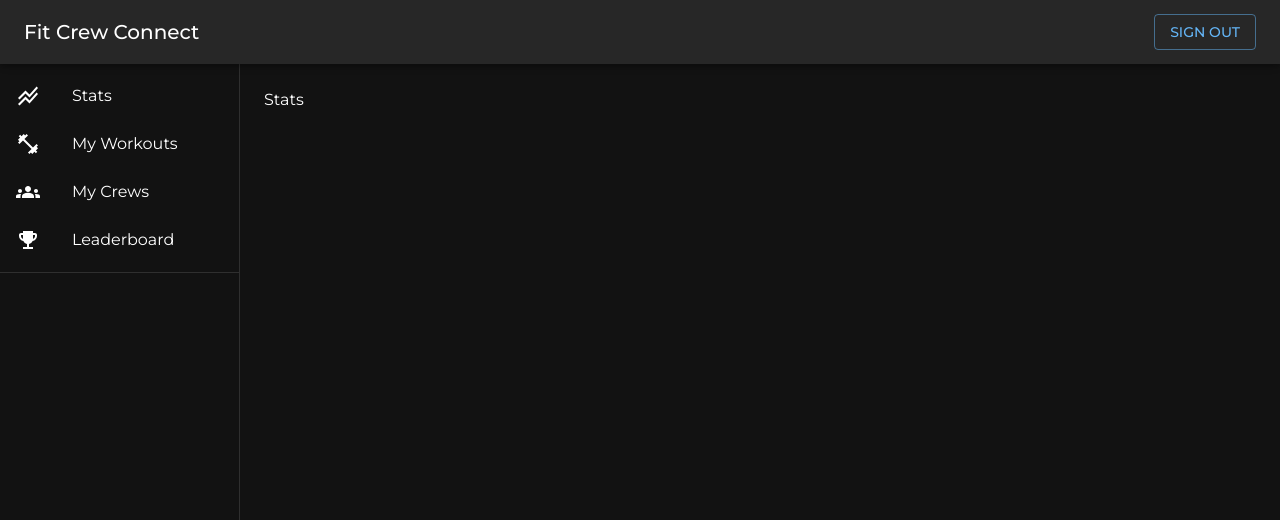
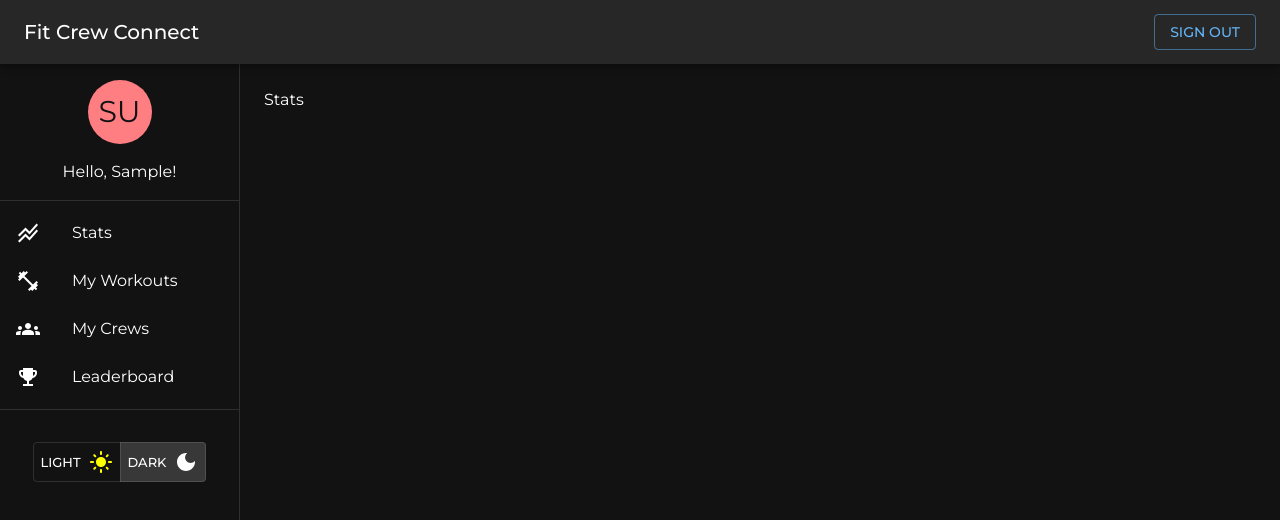
Before and after one commit to coreydbrown/FitnessLogApp.expressjs-react, a React (Create React App) app in the folder client/: page / in a window 1280 px wide. Shown: the top 520 px of the page. Built offline with nearby package versions, Linux system fonts and the light colour scheme; sample sign-in values are in the browser's storage.

Commit message:
Modified ColorModeToggler to change display property based on location and added toggler to navbar/drawer. Added avatar and hello message to drawer.

```diff
--- a/client/src/components/ColorModeToggler.js
+++ b/client/src/components/ColorModeToggler.js
@@ -7,7 +7,7 @@ import ToggleButtonGroup from "@mui/material/ToggleButtonGroup";
 import LightModeIcon from "@mui/icons-material/LightMode";
 import DarkModeIcon from "@mui/icons-material/DarkMode";
 
-const ColorModeToggler = () => {
+const ColorModeToggler = ({ isInNav }) => {
   const theme = useTheme();
   const colorMode = useContext(ColorModeContext);
 
@@ -22,7 +22,7 @@ const ColorModeToggler = () => {
 
   return (
     <Box
-      position="absolute"
+      position={isInNav ? "static" : "absolute"}
       top={{ xs: "16px", sm: "24px", md: "24px", lg: "24px", xl: "24px" }}
       right={{ xs: "16px", sm: "24px", md: "24px", lg: "24px", xl: "24px" }}
     >
--- a/client/src/components/layout/NavDrawer.js
+++ b/client/src/components/layout/NavDrawer.js
@@ -1,6 +1,7 @@
 import { useState, useContext } from "react";
 import { UserContext } from "../../context/user-context";
 import { Link } from "react-router-dom";
+import ColorModeToggler from "../ColorModeToggler";
 import AppBar from "@mui/material/AppBar";
 import Box from "@mui/material/Box";
 import Divider from "@mui/material/Divider";
@@ -19,11 +20,13 @@ import EmojiEventsIcon from "@mui/icons-material/EmojiEvents";
 import Toolbar from "@mui/material/Toolbar";
 import Typography from "@mui/material/Typography";
 import Button from "@mui/material/Button";
+import Avatar from "@mui/material/Avatar";
 
 const drawerWidth = 240;
 
 function NavDrawer(props) {
-  const { logoutUser } = useContext(UserContext);
+  const { user, logoutUser } = useContext(UserContext);
+  const userInitials = `${user.firstName.charAt(0)}${user.lastName.charAt(0)}`;
 
   const handleLogout = (e) => {
     logoutUser();
@@ -39,6 +42,24 @@ function NavDrawer(props) {
   const drawer = (
     <div>
       <Toolbar />
+      <List>
+        <ListItem key="avatar" sx={{ justifyContent: "center" }}>
+          <Avatar
+            sx={{
+              bgcolor: "#ff7e82",
+              width: "4rem",
+              height: "4rem",
+              fontSize: "30px",
+            }}
+          >
+            {userInitials}
+          </Avatar>
+        </ListItem>
+        <ListItem key="welcome-text" sx={{ justifyContent: "center" }}>
+          <Typography>{`Hello, ${user.firstName}!`}</Typography>
+        </ListItem>
+      </List>
+      <Divider />
       <List>
         <ListItem key="link1" disablePadding>
           <ListItemButton component={Link} to="/stats">
@@ -75,7 +96,7 @@ function NavDrawer(props) {
       </List>
       <Divider />
       <List>
-        <ListItem sx={{ justifyContent: "center" }}>
+        <ListItem key="sign-out-button" sx={{ justifyContent: "center" }}>
           <Button
             onClick={handleLogout}
             variant="outlined"
@@ -83,6 +104,9 @@ function NavDrawer(props) {
           >
             Sign out
           </Button>
+        </ListItem>
+        <ListItem key="color-mode-toggler" sx={{ justifyContent: "center" }}>
+          <ColorModeToggler isInNav={true} />
         </ListItem>
       </List>
     </div>
--- a/client/src/pages/Landing.js
+++ b/client/src/pages/Landing.js
@@ -10,7 +10,7 @@ import Button from "@mui/material/Button";
 const Landing = () => {
   return (
     <Container maxWidth="xl" sx={{ position: "relative" }}>
-      <ColorModeToggler />
+      <ColorModeToggler isInNav={false} />
       <Box
         display="flex"
         height="100Vh"
--- a/client/src/pages/Login.js
+++ b/client/src/pages/Login.js
@@ -65,7 +65,7 @@ const Login = () => {
 
   return (
     <Container maxWidth="xl" sx={{ position: "relative" }}>
-      <ColorModeToggler />
+      <ColorModeToggler isInNav={false} />
       <Box
         height="100Vh"
         display="flex"
--- a/client/src/pages/Register.js
+++ b/client/src/pages/Register.js
@@ -99,7 +99,7 @@ const Register = () => {
 
   return (
     <Container maxWidth="xl" sx={{ position: "relative" }}>
-      <ColorModeToggler />
+      <ColorModeToggler isInNav={false} />
       <Box
         height="100Vh"
         display="flex"
```
